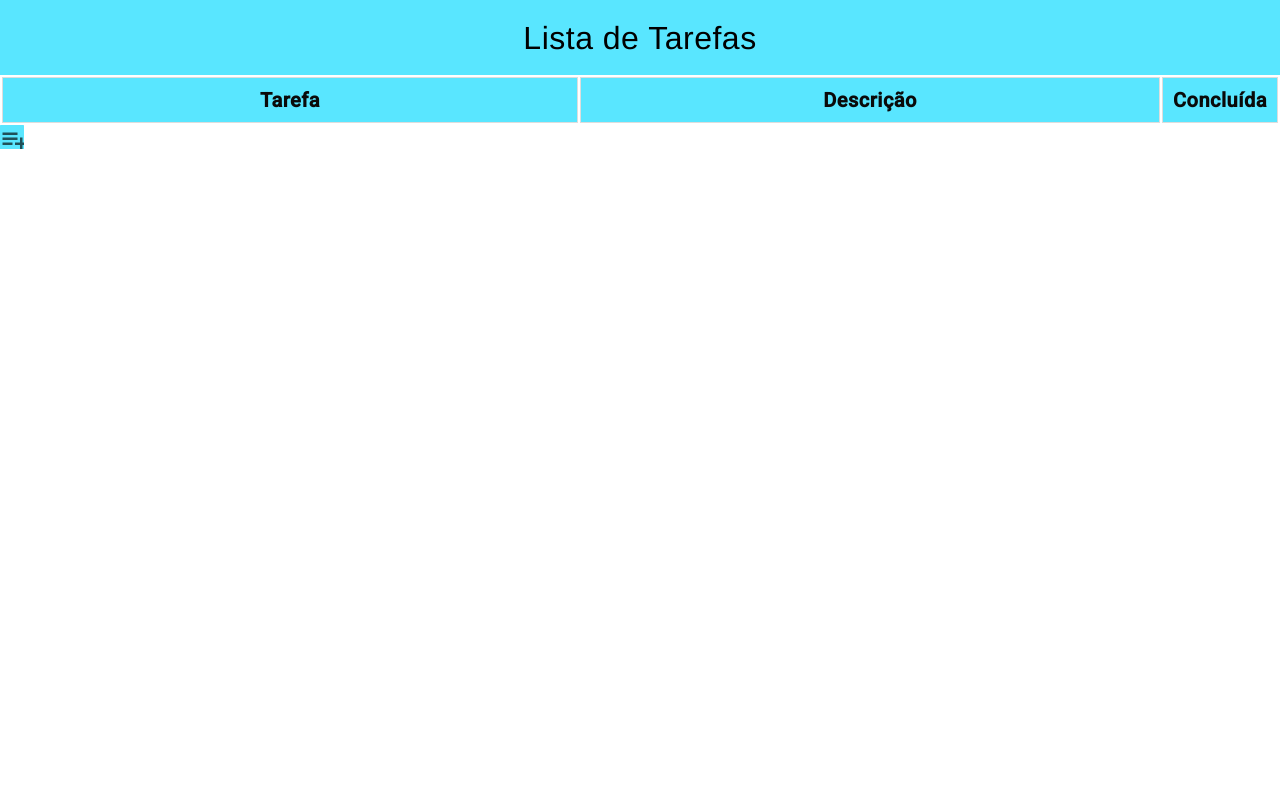
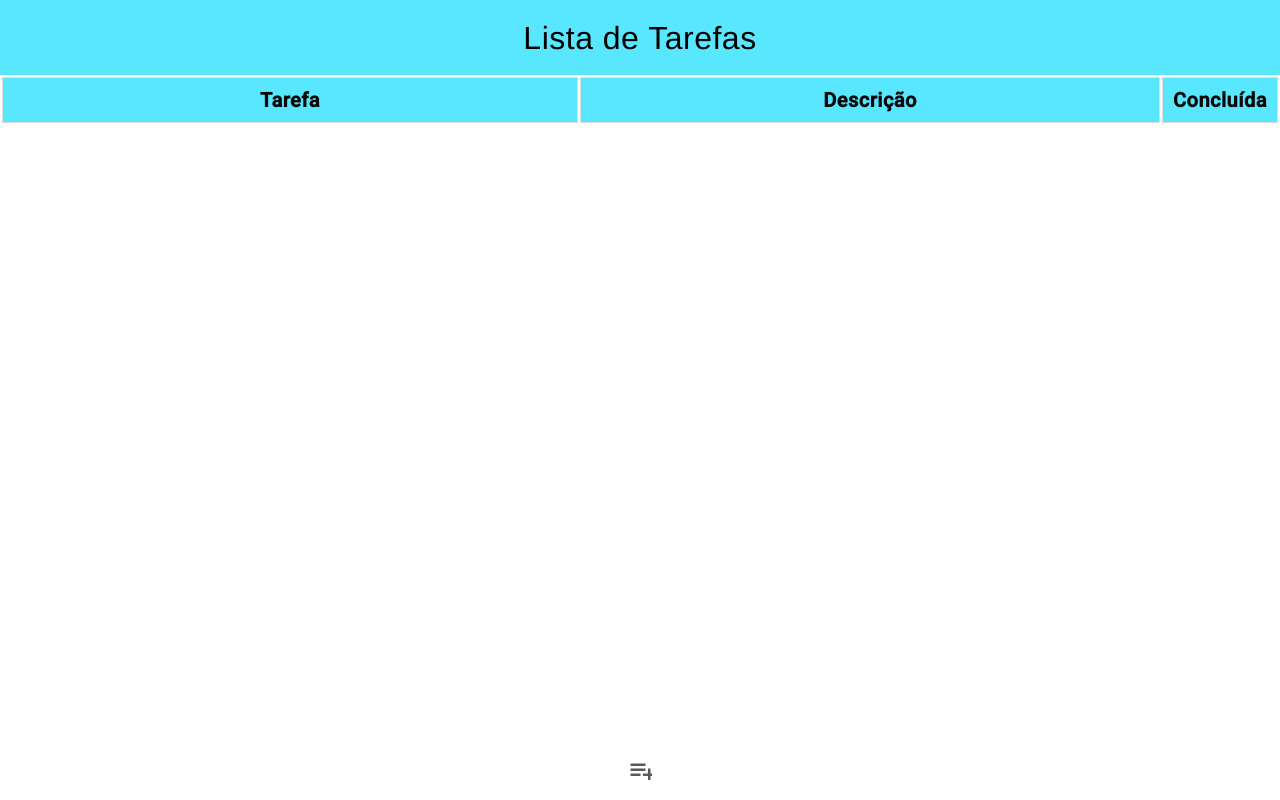
Before and after one commit to emillygabrielly01/Urna_Eletronica_Cadastro, an Angular app: page / in a window 1280 px wide. Built offline with nearby package versions, Linux system fonts and the light colour scheme.

Commit message:
Refazendo a lista de Tarefas

```diff
--- /dev/null
+++ b/src/app/adicionar-tarefa/adicionar-tarefa.component.html
@@ -0,0 +1 @@
+<p>adicionar-tarefa works!</p>
--- a/src/app/app.component.scss
+++ b/src/app/app.component.scss
@@ -1,12 +1,10 @@
-span
-{
+span {
   margin: 2%;
   font-size: 200%;
   font-family: 'Franklin Gothic Medium', 'Arial Narrow', Arial, sans-serif;
 }
 
-th
-{
+th {
   width: 50%;
   background-color: #00d9ffa6;
   color: rgb(10, 10, 10);
@@ -16,10 +14,25 @@ th
   padding: 10px;
 }
 
-mat-icon
-{
+.adicionarTarefa {
+  position: fixed;
+  bottom: 20px;
+  width: 100%;
+  display: flex;
+  justify-content: center;
+}
+
+.icon-background {
+  display: inline-flex;
+  align-items: center;
+  justify-content: center;
+  width: 50px;
+  height: 50px;
+  border-radius: 50%;
   background-color: #00d9ffa6;
+}
+
+mat-icon {
   font-size: 30px;
   color: #000000a6;
-  border-radius: 1%;
 }
```
Also changed, not shown: src/app/adicionar-tarefa/adicionar-tarefa.component.ts (added, +12 -0 lines), src/app/adicionar-tarefa/adicionar-tarefa.component.scss (added).
